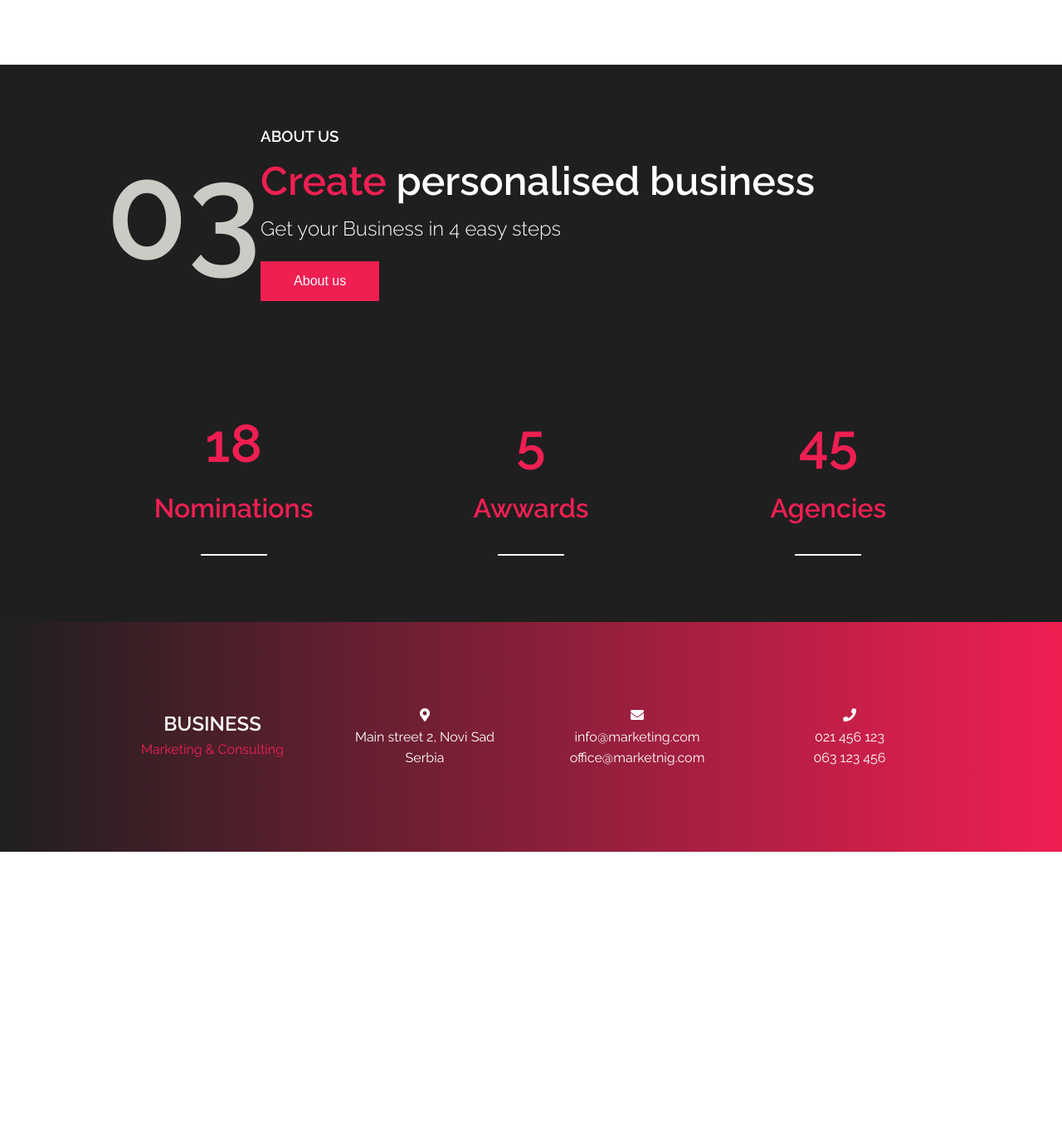
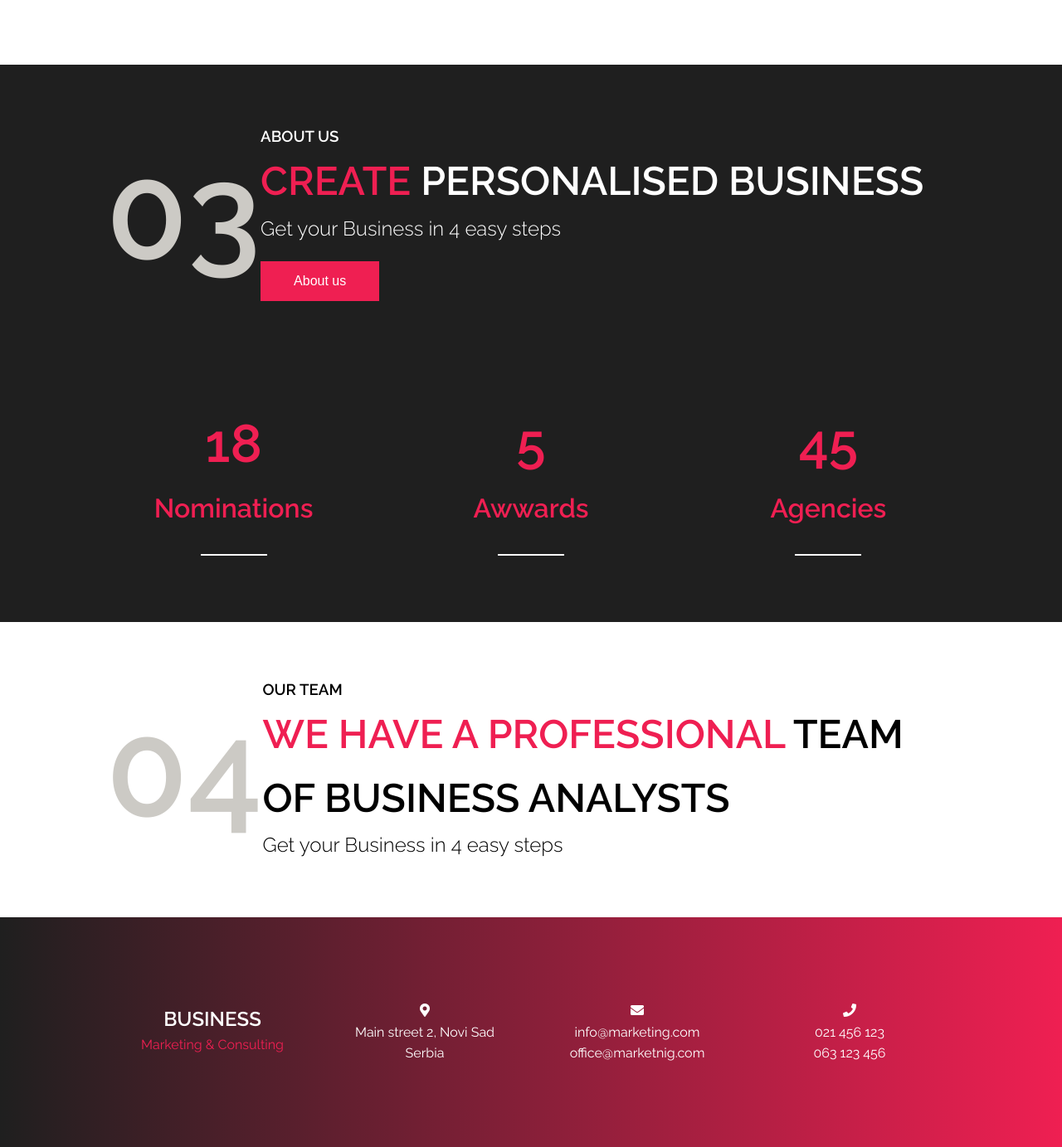
Before and after one commit to milivojevicentijevic/biznis, a PHP site: page / in a window 1280 px wide. Shown: the part 2881-4264 px from the top of the page at 83% size. Before the commit the page ends 3908 px from the top, so only its background shows below. Run offline with PHP 8.4, Linux system fonts and the light colour scheme; some libraries are stand-ins or nearby versions.

Commit message:
one more headings

```diff
--- a/index.php
+++ b/index.php
@@ -82,7 +82,7 @@
         </article>
     </section>
 
-     <!-- headings -->
+     <!-- business -->
     <section class="business">
         <header class="headings container">
             <article>
@@ -114,5 +114,16 @@
         </div>
     </section>
 
+    <!-- headings -->
+    <section class="headings container">
+        <article>
+            <h2>04</h2>
+        </article>
+        <article>
+            <h3>Our team</h3>
+            <h2><span>We have a professional</span> team of business analysts</h2>
+            <h4>Get your Business in 4 easy steps</h4>
+        </article>
+    </section>
 
 <?php include "partials/footer.php"; ?>
--- a/scss/style.css
+++ b/scss/style.css
@@ -113,6 +113,7 @@ a:hover {
 
 .headings article:last-child h2 {
   font-size: 3rem;
+  text-transform: uppercase;
 }
 
 @media (max-width: 767px) {
--- a/scss/style.scss
+++ b/scss/style.scss
@@ -96,6 +96,7 @@ a {
         }
         h2 {
             font-size: 3rem;
+            text-transform: uppercase;
             @media (max-width: 767px) {
                 font-size: 2rem;
             }
```
Also changed, not shown: 1 other file.
